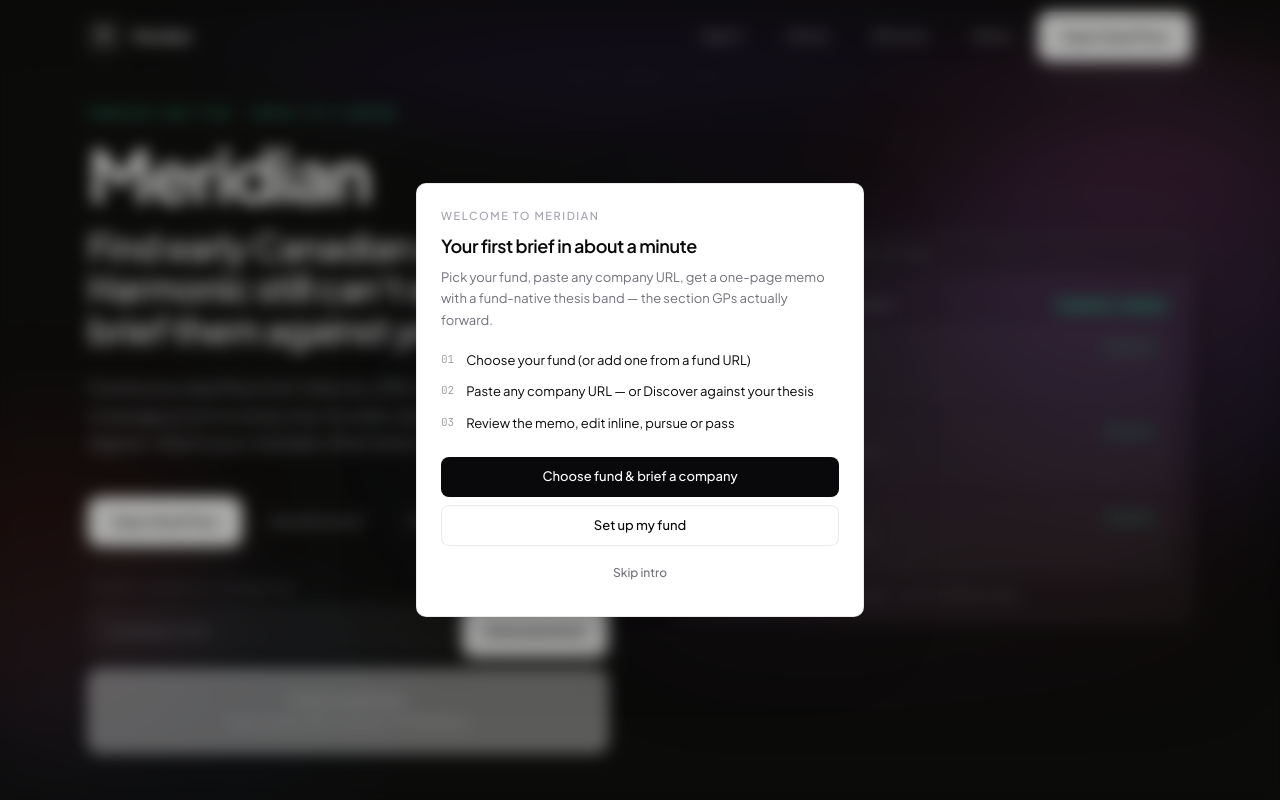
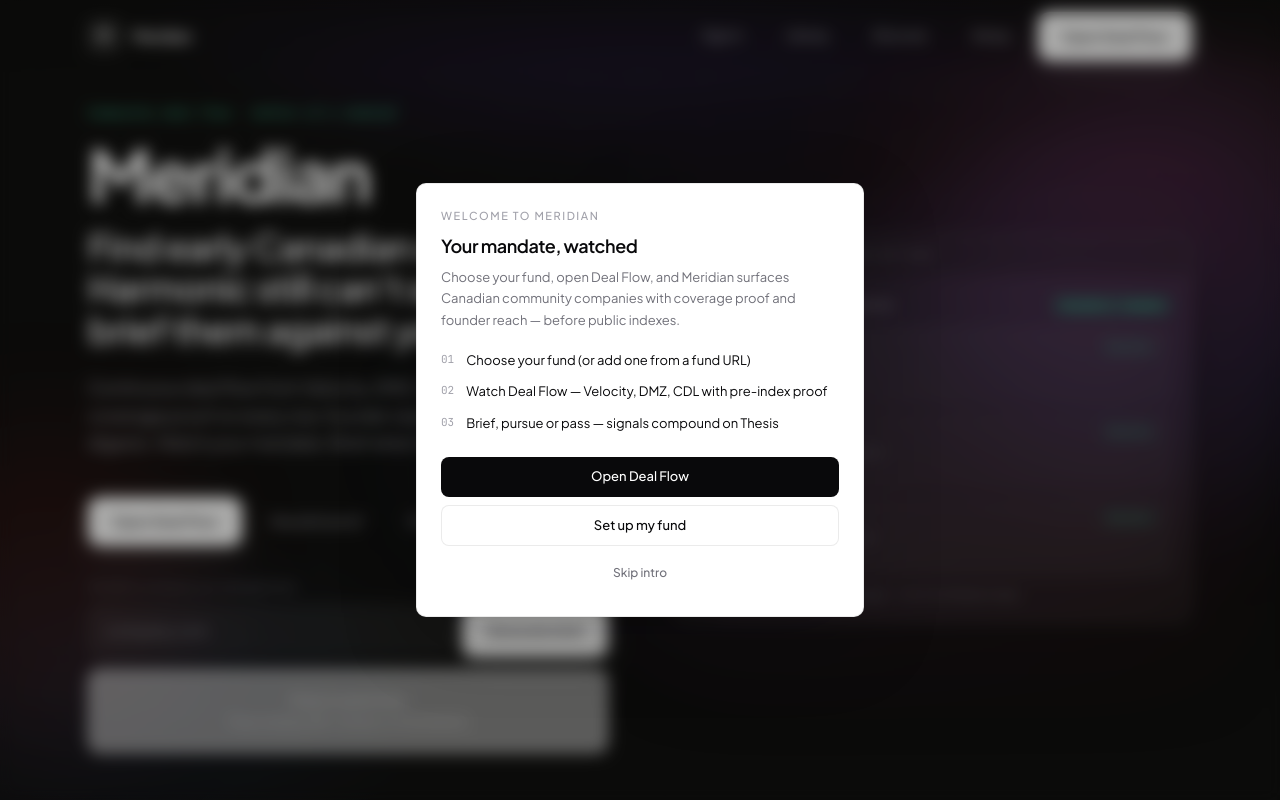
Before and after one commit to ammar-adam/meridian, a Next.js app: page / in a window 1280 px wide. Shown: the top 800 px of the page. Built offline with nearby package versions, Linux system fonts and the light colour scheme; no server answers.

Commit message:
Onboarding copy sells Deal Flow watch habit
Co-authored-by: Ammar <ammar.adam@uwaterloo.ca>

```diff
--- a/components/onboarding-host.jsx
+++ b/components/onboarding-host.jsx
@@ -32,9 +32,9 @@ export default function OnboardingHost() {
     <div className="m-overlay z-[100]">
       <div className="m-modal max-w-md">
         <p className="m-kicker mb-2">Welcome to Meridian</p>
-        <h2 className="text-[18px] font-semibold tracking-tight">Your first brief in about a minute</h2>
+        <h2 className="text-[18px] font-semibold tracking-tight">Your mandate, watched</h2>
         <p className="mt-2 text-[13px] leading-relaxed" style={{ color: 'var(--m-muted)' }}>
-          Pick your fund, paste any company URL, get a one-page memo with a fund-native thesis band — the section GPs actually forward.
+          Choose your fund, open Deal Flow, and Meridian surfaces Canadian community companies with coverage proof and founder reach — before public indexes.
         </p>
 
         <ol className="mt-5 space-y-3 text-[13px]">
@@ -44,17 +44,17 @@ export default function OnboardingHost() {
           </li>
           <li className="flex gap-3">
             <span className="font-mono text-[11px] text-zinc-400">02</span>
-            <span>Paste any company URL — or Discover against your thesis</span>
+            <span>Watch Deal Flow — Velocity, DMZ, CDL with pre-index proof</span>
           </li>
           <li className="flex gap-3">
             <span className="font-mono text-[11px] text-zinc-400">03</span>
-            <span>Review the memo, edit inline, pursue or pass</span>
+            <span>Brief, pursue or pass — signals compound on Thesis</span>
           </li>
         </ol>
 
         <div className="mt-6 flex flex-col gap-2">
           <button type="button" onClick={handleStart} className="m-btn-primary w-full">
-            Choose fund &amp; brief a company
+            Open Deal Flow
           </button>
           <button
             type="button"
```
